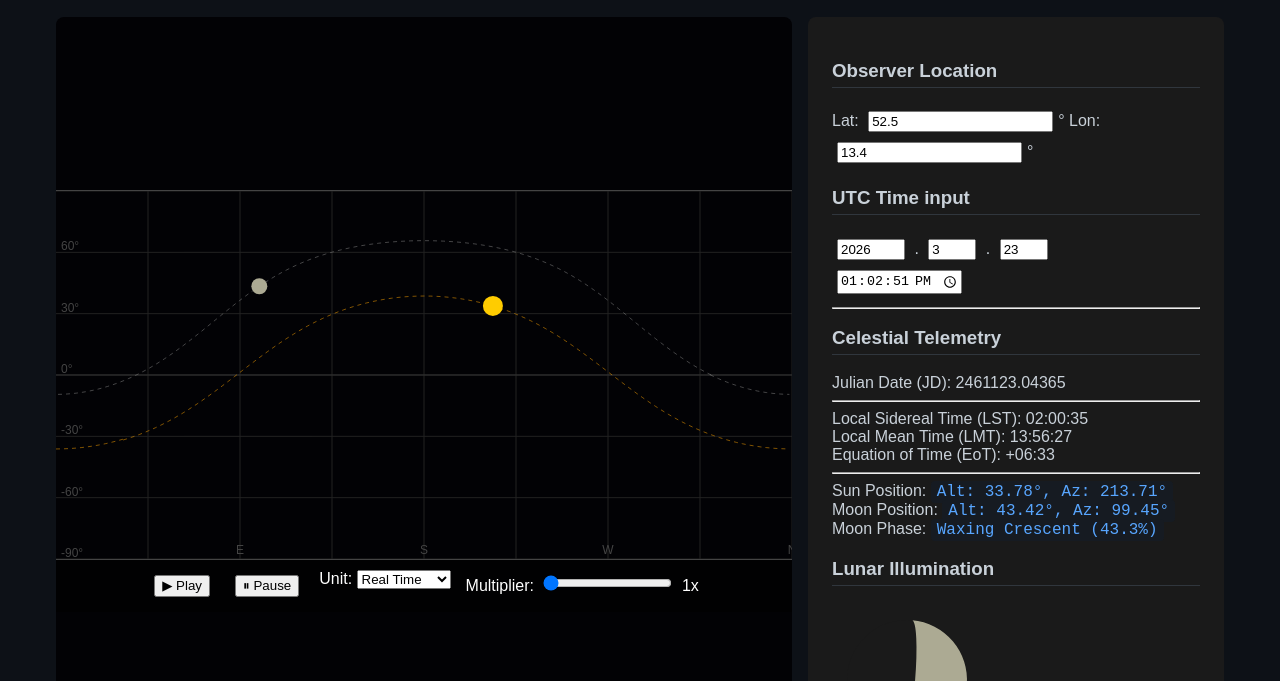
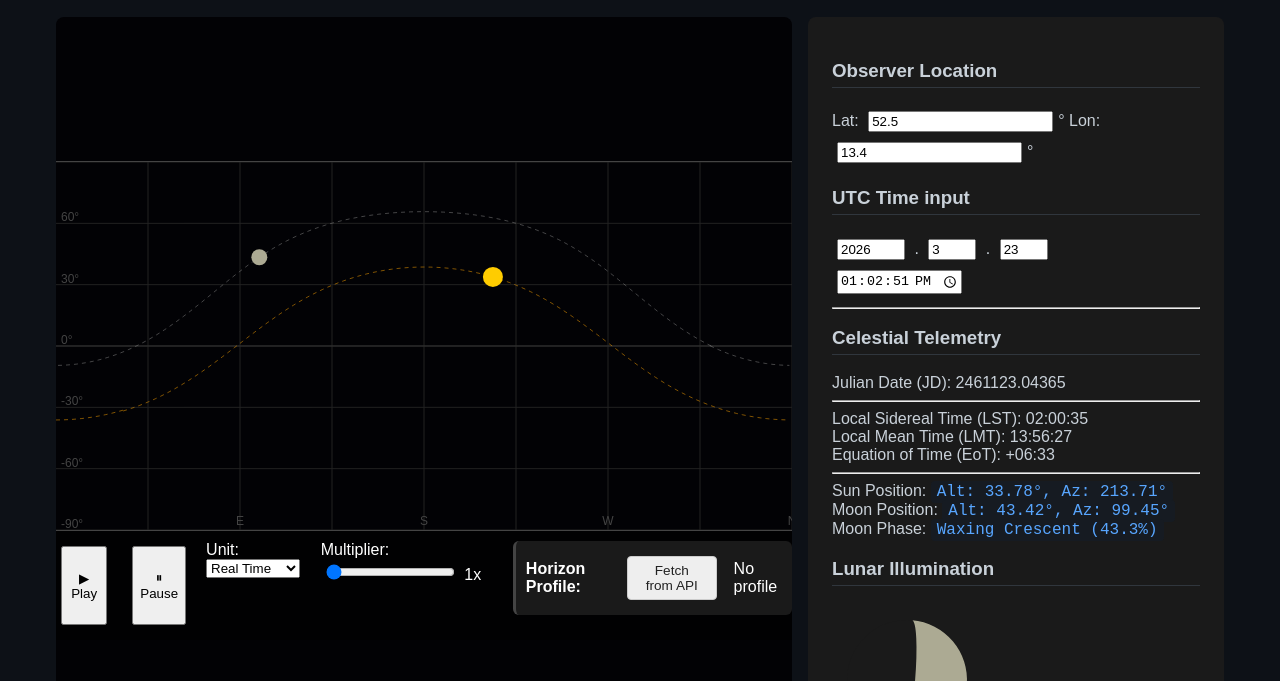
Before and after one commit to TobiasPartzsch/helios, a website built with Vite: page index.html in a window 1280 px wide. Shown: the part 119-800 px from the top of the page. Built offline with nearby package versions, Linux system fonts and the light colour scheme.

Commit message:
feat: add UI for the horizon profile

```diff
--- a/index.html
+++ b/index.html
@@ -30,6 +30,15 @@
                     <input type="range" id="sim-speed" min="1" max="100" value="1">
                     <span id="speed-val">1</span>x
                 </label>
+
+                <!-- The Horizon Rendering Layer -->
+                <div class="controls-row horizon-layer">
+                    <strong>Horizon Profile:</strong>
+                    <button id="btn-pull-horizon" title="Pull profile from heywhatsthat.com">
+                        Fetch from API
+                    </button>
+                    <span id="horizon-status" class="status-msg">No profile</span>
+                </div>
             </div>
         </main>
         <aside id="controls">
--- a/src/style.css
+++ b/src/style.css
@@ -105,3 +105,37 @@
         width: 100%;
     }
 }
+
+.controls-row {
+    display: flex;
+    align-items: center;
+    gap: 12px;
+    margin-bottom: 15px;
+    padding: 10px;
+    background: #1a1a1a;
+    border-radius: 6px;
+}
+
+.horizon-layer {
+    border-left: 3px solid #444;
+    /* Visually separate the "layer" controls */
+}
+
+.btn-label,
+#btn-pull-horizon {
+    display: inline-block;
+    /* Essential for padding/height to work */
+    padding: 6px 12px;
+    background-color: #eee;
+    /* That "white button" look */
+    color: #222;
+    /* Dark text on light background */
+    border: 1px solid #ccc;
+    border-radius: 4px;
+    cursor: pointer;
+    font-size: 0.85em;
+    font-family: sans-serif;
+    text-align: center;
+    user-select: none;
+    /* Prevents text highlighting on click */
+}
```
